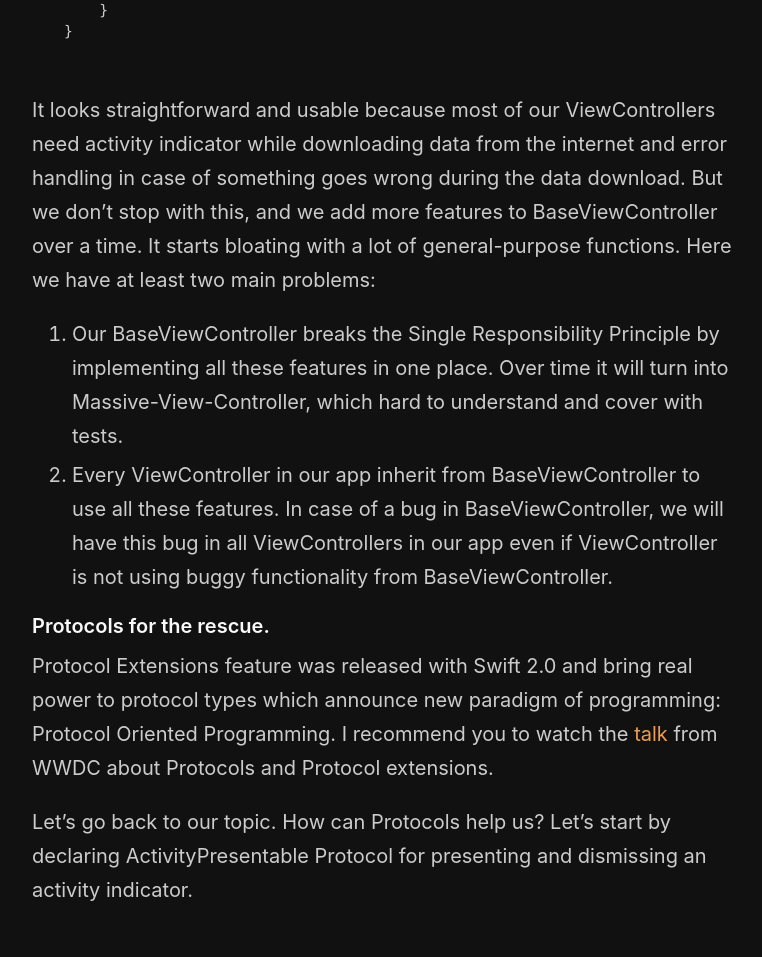
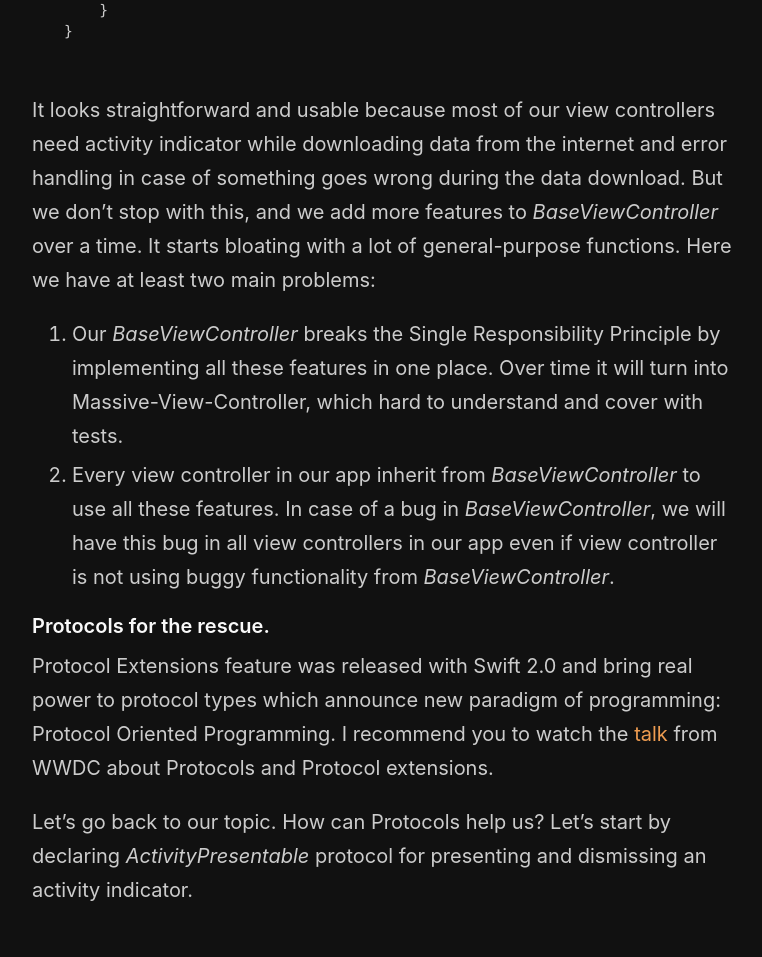
Before and after one commit to mecid/mecid.github.io, a Jekyll site: the page built from _posts/2019-01-17-using-protocols-as-composable-extensions.md, in a window 1280 px wide and 1400 px high, scrolled down 978 px. Shown: the part 162-1119 px from the top of the window, without its empty margins (258-1020 px from the left). Built offline with Jekyll 4.4.1, drawn with Linux system fonts in a browser that asks for light colours; some of the changed text lies outside the part shown.

Commit message:
protocols as composable extensions

````diff
--- a/_posts/2019-01-17-using-protocols-as-composable-extensions.md
+++ b/_posts/2019-01-17-using-protocols-as-composable-extensions.md
@@ -4,7 +4,7 @@
 category: Protocol-Oriented Programming
 ---
 
-Today we will talk about using Protocols as composable pieces for our ViewControllers. [Protocols and Protocol Extensions](/2019/01/23/maintaining-state-in-view-controllers) are my second favorite Swift feature after Optionals. It helps us to create highly composable and reusable codebase without inheritance. For years we were using inheritance as a gold programming standard. But is it so good? Let's take a look for simple BaseViewController which we used to have in every project.
+Today we will talk about using protocols as composable pieces for our view controllers. [Protocols and Protocol Extensions](/2019/01/23/maintaining-state-in-view-controllers) are my second favorite Swift feature after optionals. It helps us to create highly composable and reusable codebase without inheritance. For years we were using inheritance as a gold programming standard. But is it so good? Let's take a look for simple *BaseViewController* which we used to have in every project.
 
 ```swift
 import UIKit
@@ -39,15 +39,15 @@
 }
 ```
 
-It looks straightforward and usable because most of our ViewControllers need activity indicator while downloading data from the internet and error handling in case of something goes wrong during the data download. But we don't stop with this, and we add more features to BaseViewController over a time. It starts bloating with a lot of general-purpose functions. Here we have at least two main problems:
+It looks straightforward and usable because most of our view controllers need activity indicator while downloading data from the internet and error handling in case of something goes wrong during the data download. But we don't stop with this, and we add more features to *BaseViewController* over a time. It starts bloating with a lot of general-purpose functions. Here we have at least two main problems:
 
-1. Our BaseViewController breaks the Single Responsibility Principle by implementing all these features in one place. Over time it will turn into Massive-View-Controller, which hard to understand and cover with tests.
-2. Every ViewController in our app inherit from BaseViewController to use all these features. In case of a bug in BaseViewController, we will have this bug in all ViewControllers in our app even if ViewController is not using buggy functionality from BaseViewController.
+1. Our *BaseViewController* breaks the Single Responsibility Principle by implementing all these features in one place. Over time it will turn into Massive-View-Controller, which hard to understand and cover with tests.
+2. Every view controller in our app inherit from *BaseViewController* to use all these features. In case of a bug in *BaseViewController*, we will have this bug in all view controllers in our app even if view controller is not using buggy functionality from *BaseViewController*.
 
 #### Protocols for the rescue.
 Protocol Extensions feature was released with Swift 2.0 and bring real power to protocol types which announce new paradigm of programming: Protocol Oriented Programming. I recommend you to watch the [talk](https://developer.apple.com/videos/play/wwdc2015/408/) from WWDC about Protocols and Protocol extensions.
 
-Let's go back to our topic. How can Protocols help us? Let's start by declaring ActivityPresentable Protocol for presenting and dismissing an activity indicator.
+Let's go back to our topic. How can Protocols help us? Let's start by declaring *ActivityPresentable* protocol for presenting and dismissing an activity indicator.
 
 ```swift
 protocol ActivityPresentable {
@@ -82,7 +82,7 @@
 }
 ```
 
-We extracted presentActivity and dismissActivity methods into the particular protocol type. We add default implementation via protocol extension for cases where Type which adopt this protocol is ViewController. It gives us the opportunity of using ViewController methods and properties in our protocol extension.
+We extracted presentActivity and dismissActivity methods into the particular protocol type. We add default implementation via protocol extension for cases where Type which adopt this protocol is view controller. It gives us the opportunity of using view controller methods and properties in our protocol extension.
 
 Let's do the same for error presenting logic.
 
@@ -100,7 +100,7 @@
 }
 ```
 
-Now we have two reusable protocol types which respect the Single Responsibility Principle. We can add them as the extension to any ViewController which need this functionality. The nice thing is that we are adding the only extension which needed in concrete ViewController and not inherits all the stuff from the BaseViewController. Here is the usage example of these protocols.
+Now we have two reusable protocol types which respect the Single Responsibility Principle. We can add them as the extension to any view controller which need this functionality. The nice thing is that we are adding the only extension which needed in concrete view controller and not inherits all the stuff from the *BaseViewController*. Here is the usage example of these protocols.
 
 ```swift
 class ViewController: UIViewController {
@@ -113,7 +113,7 @@
 extension ViewController: ActivityPresentable, ErrorPresentable {}
 ```
 
-Another opportunity here is that we can easily ignore default implementation of the protocol to implement our customized ActivityIndicator for some of ViewControllers. Let's take a look at the example.
+Another opportunity here is that we can easily ignore default implementation of the protocol to implement our customized *ActivityIndicator* for some of view controllers. Let's take a look at the example.
 
 ```swift
 class CustomViewController: UIViewController {
@@ -134,9 +134,9 @@
 }
 ```
 
-While adopting CustomViewController to ActivityPresentable protocol, we specify the custom implementation of presentActivity and dismissActivity methods.
+While adopting *CustomViewController* to *ActivityPresentable* protocol, we specify the custom implementation of presentActivity and dismissActivity methods.
 
 #### Conclusion
-As you can see, we can use protocols as simple extensions for our ViewController type. In the future posts, we will continue using protocols to build reusable parts of ViewController. We will touch associated type, and conditional conformance features to develop more generic data based extensions for ViewControllers.
+As you can see, we can use protocols as simple extensions for our view controller type. In the future posts, we will continue using protocols to build reusable parts of view controller. We will touch associated type, and conditional conformance features to develop more generic data based extensions for view controllers.
 
 Feel free to follow me on [Twitter](https://twitter.com/mecid) and ask your questions related to this post. Thanks for the reading and see you next week.
````
